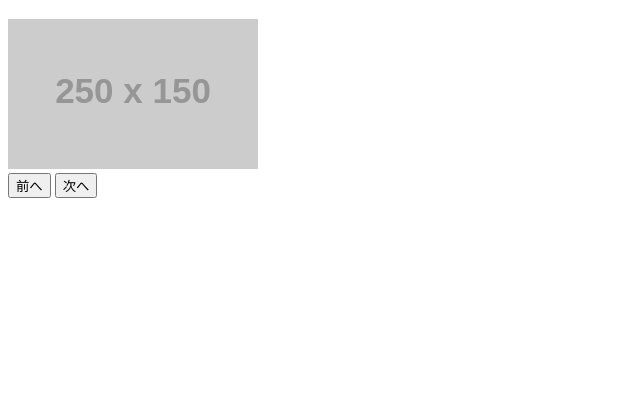
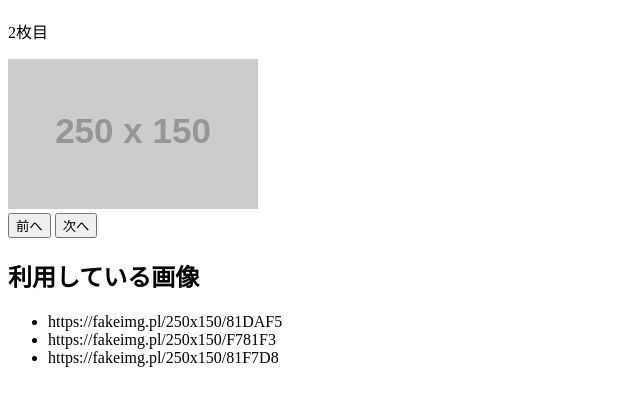
Before and after one commit to wsigma21/stepupjs, a plain HTML site: page answers/step3/index.html in a window 1280 px wide. Shown: the part 70-476 px from the top of the page, without its empty margins (0-640 px from the left). Drawn offline with Linux system fonts and the light colour scheme; placeholder pictures from the web are drawn by us.

Commit message:
step3-3途中

```diff
--- a/answers/step3/index.html
+++ b/answers/step3/index.html
@@ -13,6 +13,8 @@
             <button class="prevButton">前へ</button>
             <button class="nextButton">次へ</button>
         </div>
+        <h2>利用している画像</h2>
+        <ul class="images"></ul>
     </div>
     <script src="./main.js"></script>
 </body>
--- a/answers/step3/main.js
+++ b/answers/step3/main.js
@@ -17,18 +17,40 @@ class PhotoViewer {
         prevButtonElm.addEventListener('click', () => {
             this.prev();
         });
+        this.renderImageUrls();
+        this.updatePhoto();
+    }
 
-        this.updatePhoto();
+    renderImageUrls() {
+        const imagesElm = this.rootElm.querySelector('.images');
+        for (let i = 0; i < this.images.length; i++) {
+            let liElm = document.createElement('li');
+            liElm.innerHTML = this.images[i]
+            imagesElm.appendChild(liElm);
+        }
+
     }
 
     updatePhoto() {
         const frameElm = this.rootElm.querySelector('.frame');
-        const image = this.images[this.currentIndex % this.images.length];
+        const imageIndex = this.currentIndex % this.images.length;
+        const image = this.images[imageIndex];
         frameElm.innerHTML = `
             <div class="currentImage">
+                <p>${imageIndex + 1}枚目</p>
                 <img src="${image}" />
             </div>
         `;
+        this.startTimer();
+    }
+
+    startTimer() {
+        if(this.timerKey) {
+            clearTimeout(this.timerKey);
+        }
+        this.timerKey = setTimeout(() => {
+            this.next();
+        }, 3000);
     }
 
     next() {
```
